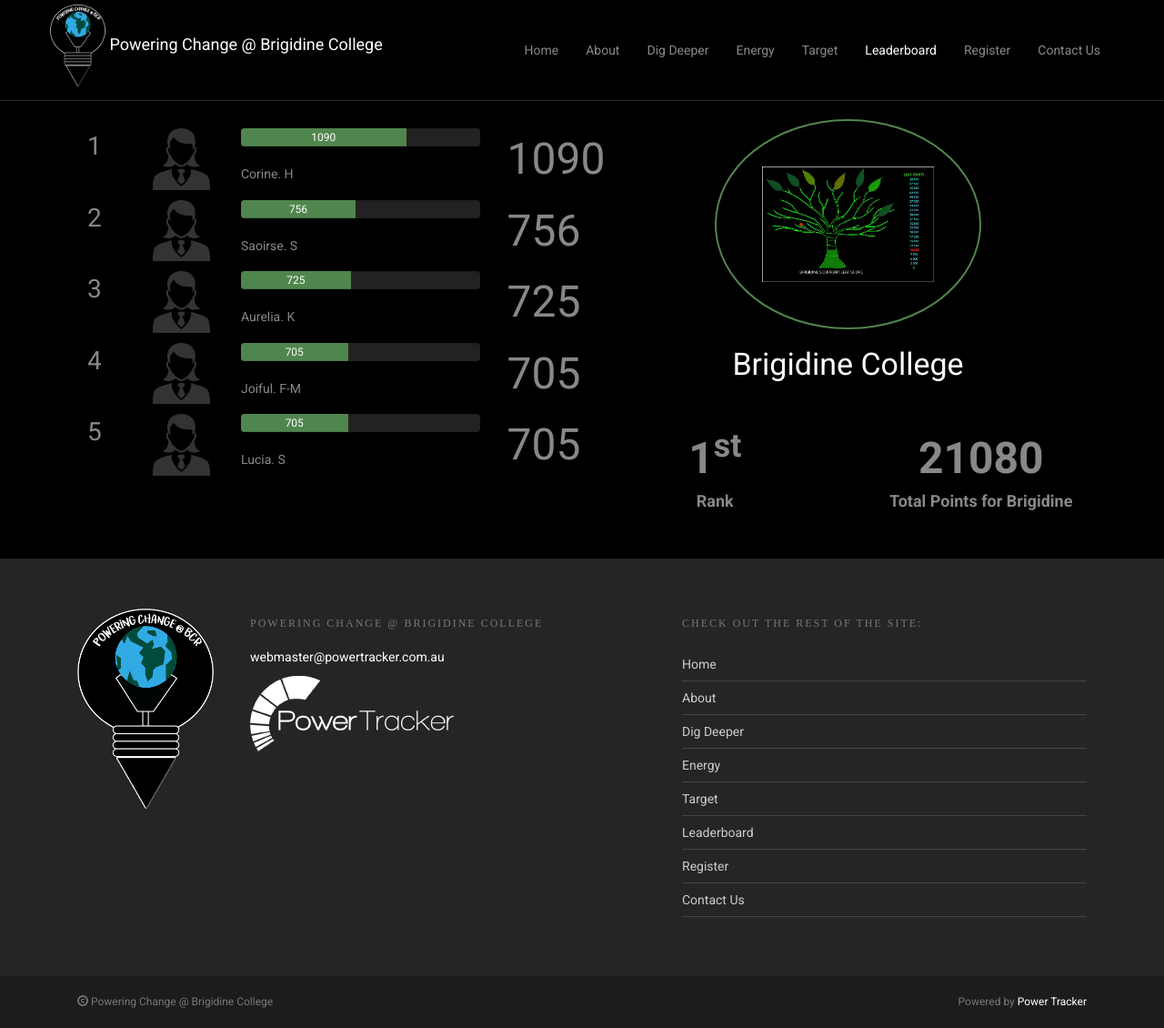
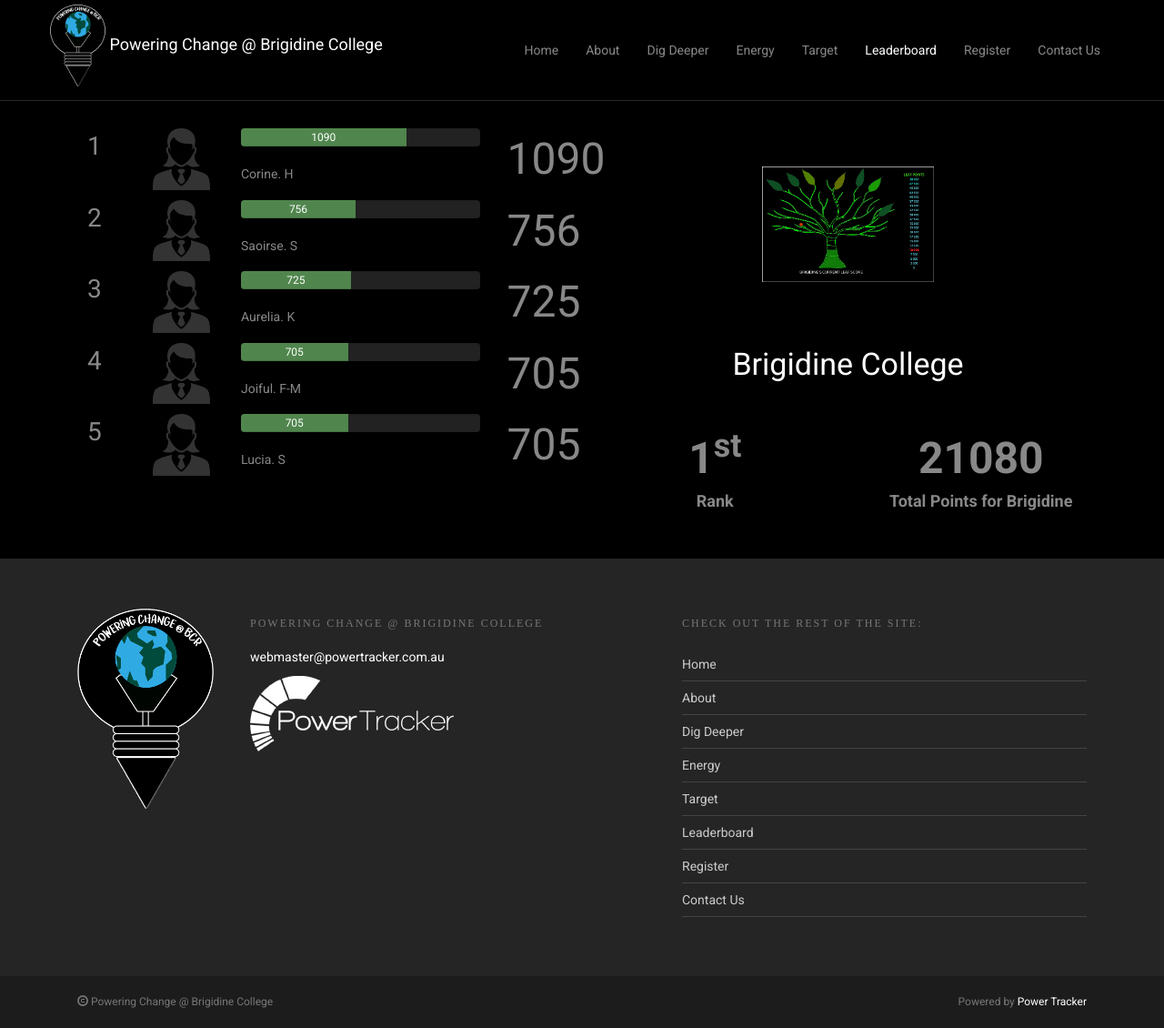
Before and after one commit to samyalv04/brigidine.powertracker.com.au, a Jekyll site: the page built from leaderboard/index.html, in a window 1280 px wide. Shown: the whole page at 91% size. Built offline with Jekyll 4.4.1, drawn with Linux system fonts in a browser that asks for light colours; nearby versions of some CDN libraries.

Commit message:
Update _main.scss

```diff
--- a/_sass/_main.scss
+++ b/_sass/_main.scss
@@ -125,7 +125,7 @@ body {
             text-align: center;
             background: transparent;
             color: $brand-primary;
-            border: 2px solid $brand-primary;
+            border: 2px solid transparent;
             border-radius: 50%;
             -webkit-transition: all .3s ease-out 0s;
             transition: all .3s ease-out 0s;
```
